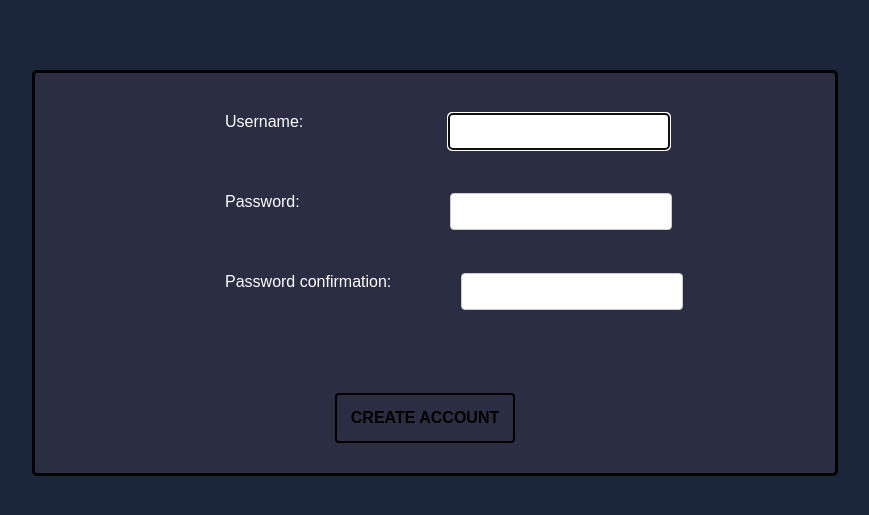
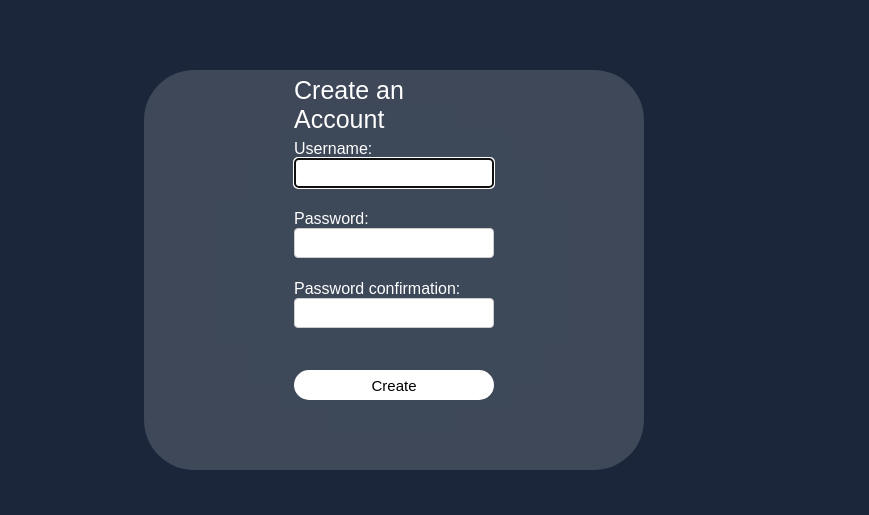
Before and after one commit to felipemadeit/str-pr, a Django app: page /sign_up in a window 1280 px wide. Shown: the part 80-595 px from the top of the page, without its empty margins (246-1115 px from the left). Run offline with Django 5.2, Linux system fonts and the light colour scheme; data that the repository does not hold is empty; some web fonts are replaced.

Commit message:
Final touch

```diff
--- a/store/static/css/style.css
+++ b/store/static/css/style.css
@@ -579,110 +591,146 @@ a {
 }
 
 .form-password {
-    margin-top: 40px;
-    margin-left: 10px;
+    position: absolute;
+    width: 200px;
+    height: 80px;
+    top: 140px;
+    left: 50%;
+    transform: translate(-50%);
 }
 
 label {
-    display: block;
-    margin-bottom: 5px;
-    margin-left: 70px;
-    color: white;
-}
-
+    color: white;
+}
 input[type="text"],
 input[type="password"] {
     width: 100%;
-    padding: 10px;
+    height: 30px;
     border: 1px solid #ccc;
     border-radius: 4px;
-    margin-left: 70px;
-}
-
-.container_sign_up_form {
-    display: flex;
-    width: 800px;
+    padding: 10px;
+    box-sizing: border-box;
+}
+
+.container-sign-up-form {
+    display: flex;
+    position: absolute;
+    width: 500px;
     height: 400px;
     margin-top: 70px;
-    margin-left: 278px;
-    background-color: #2b2d42;
-    border: 3px solid ;
-    border-radius: 5px;
-}
-
-.error-sign_up {
-    position: absolute;
-    margin-top: 270px;
-    margin-left: 320px;
-    width: 250px;
-    height: 40px;
-}
-
-.btn-create  {
-    position: absolute;
-    width: 180px;
-    height: 50px;
-    margin-top: 320px;
-    margin-left: 300px;
-    background-color: transparent;
-    border: 2px solid black;
-    border-radius: 4px;
-    cursor: pointer;
-    font-size: 16px;
-    font-weight: bold;
-    text-transform: uppercase;
-}
-
-
-.label-username_login {
-    position: absolute;
-    display: flex;
-    margin-top: 40px;
-    margin-left: 120px;
-    gap: 75px;
-}
-.label-username_login input {
+    left: 50%;
+    transform: translate(-50%);
+    background-color: rgba(255, 255, 255, 0.158);
+    backdrop-filter: blur(1000px);
+    border-radius: 50px;
+}
+
+.container-create-acccount {
+    display: flex;
+    position: absolute;
     width: 200px;
-}
-
-.label-password1 {
-    display: flex;
-    position: absolute;
-    margin-top: 120px;
-    margin-left: 120px;
-    gap: 80px;
-}
-
-.label-password1 input {
+    height: 30px;
+    top: 20px;
+    left: 50%;
+    transform: translate(-50%);
+    font-size: 25px;
+    justify-content: center;
+    align-items: center;
+    color: white;
+}
+
+.container-create-acccount h2 {
+    color: white;
+}
+
+
+
+.form-user-sign {
+    position: absolute;
     width: 200px;
-}
-
-.label-password2 {
-    display: flex;
-    position: absolute;
-    margin-top: 200px;
-    margin-left: 120px;
-}
-
-.label-password2 input {
+    height: 80px;
+    top: 70px;
+    left: 50%;
+    transform: translate(-50%);
+}
+
+.form-pwd1 {
+    position: absolute;
     width: 200px;
-}
-
-
-.to-sign {
-    display: flex;
-    position: absolute;
+    height: 80px;
+    top: 140px;
+    left: 50%;
+    transform: translate(-50%);
+}
+
+.form-pwd2 {
+    position: absolute;
+    width: 200px;
+    height: 80px;
+    top: 210px;
+    left: 50%;
+    transform: translate(-50%);
+}
+
+
+.btn-create {
+    display: flex;
+    position: absolute;
+    top: 300px;
+    left: 50%;
+    transform: translate(-50%);
     justify-content: center;
     align-items: center;
     width: 200px;
     height: 30px;
-    margin-top: 60px;
-    margin-left: 100px;
+    gap: 10px;
+    border-radius: 20px;
+    background-color: white;
+    cursor: pointer;
+    border: none;
+}
+
+.btn-create a {
+    color: white;
+    font-size: 15px;
+}
+
+.btn-create span {
+    color:black;
+    font-size: 15px;
+}
+
+.wrapper-sign {
+    display: flex;
+    position: absolute;
+    top: 200px;
+    width: 100%;
+    height: 50px;
+    justify-content: center;
+    align-items: center;
+
+}
+
+.to-sign {
+    display: flex;
+    position: absolute;
+    justify-content: center;
+    align-items: center;
+    width: 200px;
+    height: 30px;
+    gap: 10px;
 }
 
 .to-sign a {
     color: white;
-}
+    font-size: 15px;
+}
+
+.to-sign span{
+    color:black;
+    font-size: 15px;
+}
+
 
 .line-social {
     display: flex;
--- a/store/templates/sign_up.html
+++ b/store/templates/sign_up.html
@@ -5,27 +5,31 @@
 {% endblock %}
 
 {% block body %}
-    <div class="container_sign_up_form">
+    <div class="container-sign-up-form">
+        <div class="container-create-acccount">
+            <p>Create an Account</p>
+        </div>
         <div class="error-sign_up">
-            {{error}}
+            {{ error }}
         </div>
         <form method="POST" action="{% url 'sign_up' %}?next={{ request.GET.next }}">
             {% csrf_token %}
-            <div class="label-username_login">
-                {{form.username.label_tag}}
-                {{form.username}}
+            <div class="form-user-sign">
+                {{ form.username.label_tag }}
+                {{ form.username }}
             </div>
-            <div class="label-password1">
-                {{form.password1.label_tag}}
-                {{form.password1}}
+            <div class="form-pwd1">
+                {{ form.password1.label_tag }}
+                {{ form.password1 }}
             </div>
-            <div class="label-password2">
-                {{form.password2.label_tag}}
-                {{form.password2}}
+            <div class="form-pwd2">
+                {{ form.password2.label_tag }}
+                {{ form.password2 }}
             </div>
             <button class="btn-create">
-                Create Account
+                    <span>Create</span>
             </button>
         </form>
     </div>
+
 {% endblock %}
```
Also changed, not shown: other parts of store/static/css/style.css (+124 -50 lines), store/static/scripts/horizontalScroll.js (+172 -48 lines), store/templates/home.html (+7 -6 lines), store/templates/login.html (+24 -13 lines).
